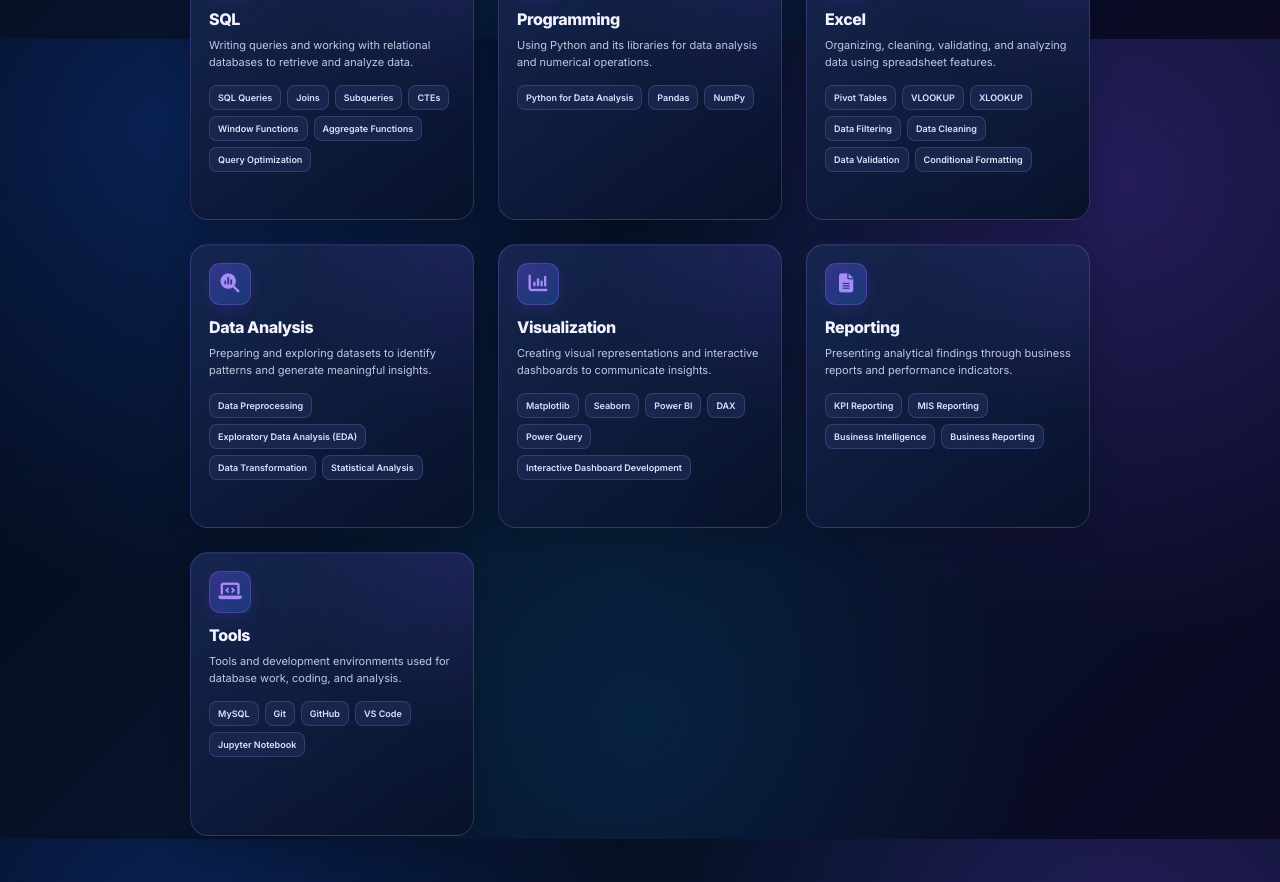
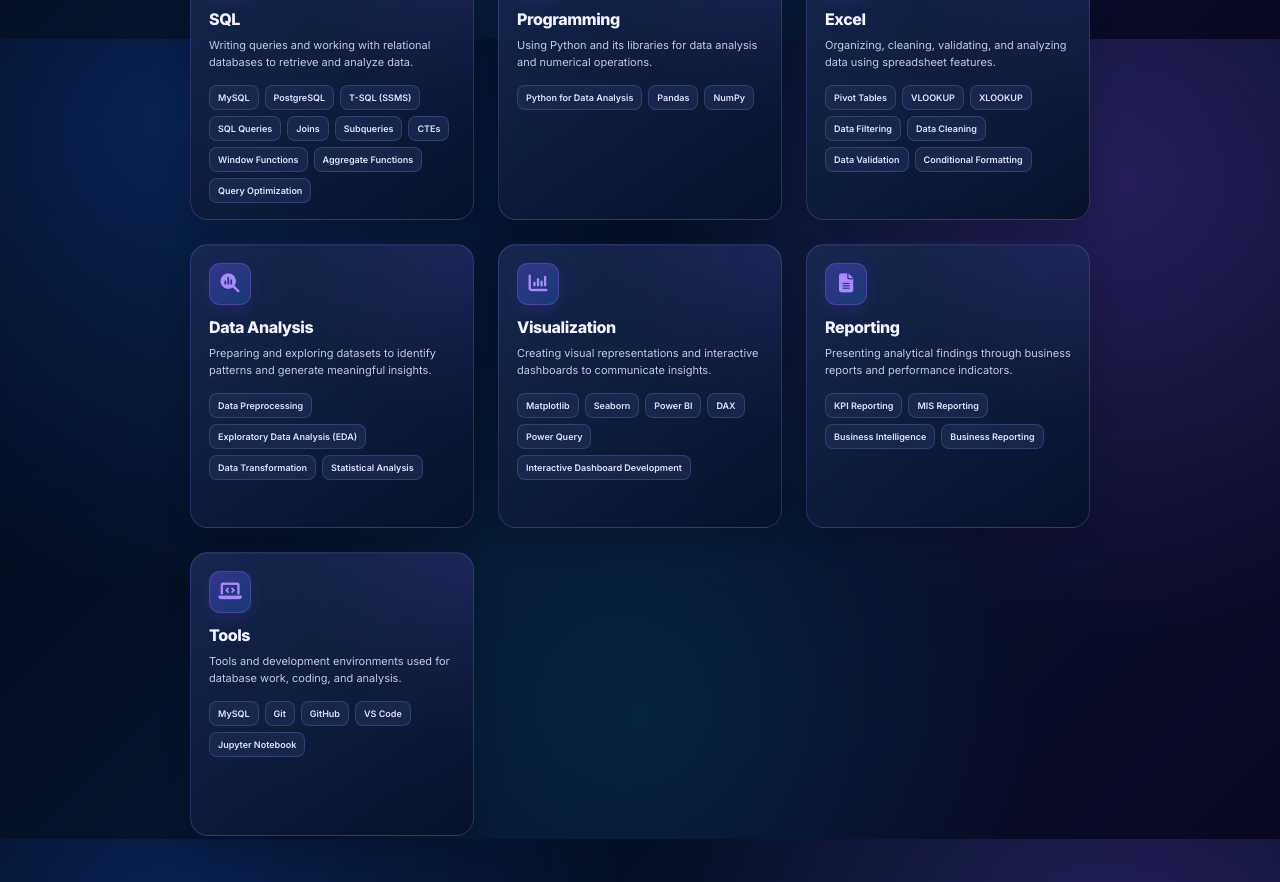
Before and after one commit to balamukesh-works/portfolio, a plain HTML site: page index.html in a window 1280 px wide. Shown: the part 1561-2443 px from the top of the page. Drawn offline with Linux system fonts and the light colour scheme; files whose address does not match are found by name.

Commit message:
Add files via upload

```diff
--- a/index.html
+++ b/index.html
@@ -136,6 +136,9 @@
                 </p>
 
                <div class="skill-tags">
+                <span>MySQL</span>
+                <span>PostgreSQL</span>
+                <span>T-SQL (SSMS)</span>
                 <span>SQL Queries</span>
                 <span>Joins</span>
                 <span>Subqueries</span>
```
Lines whose indentation alone changed are shown as unchanged.
